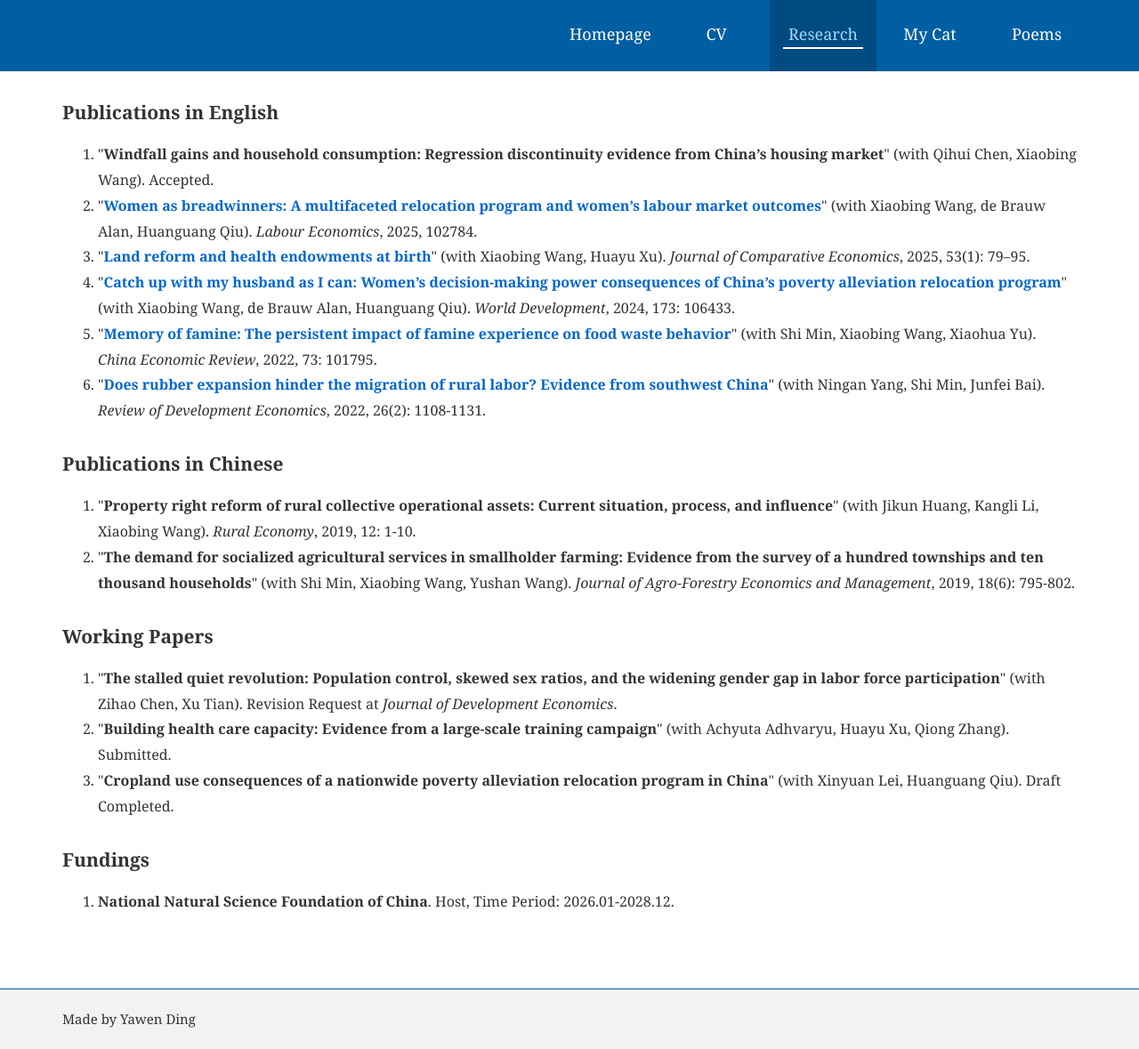
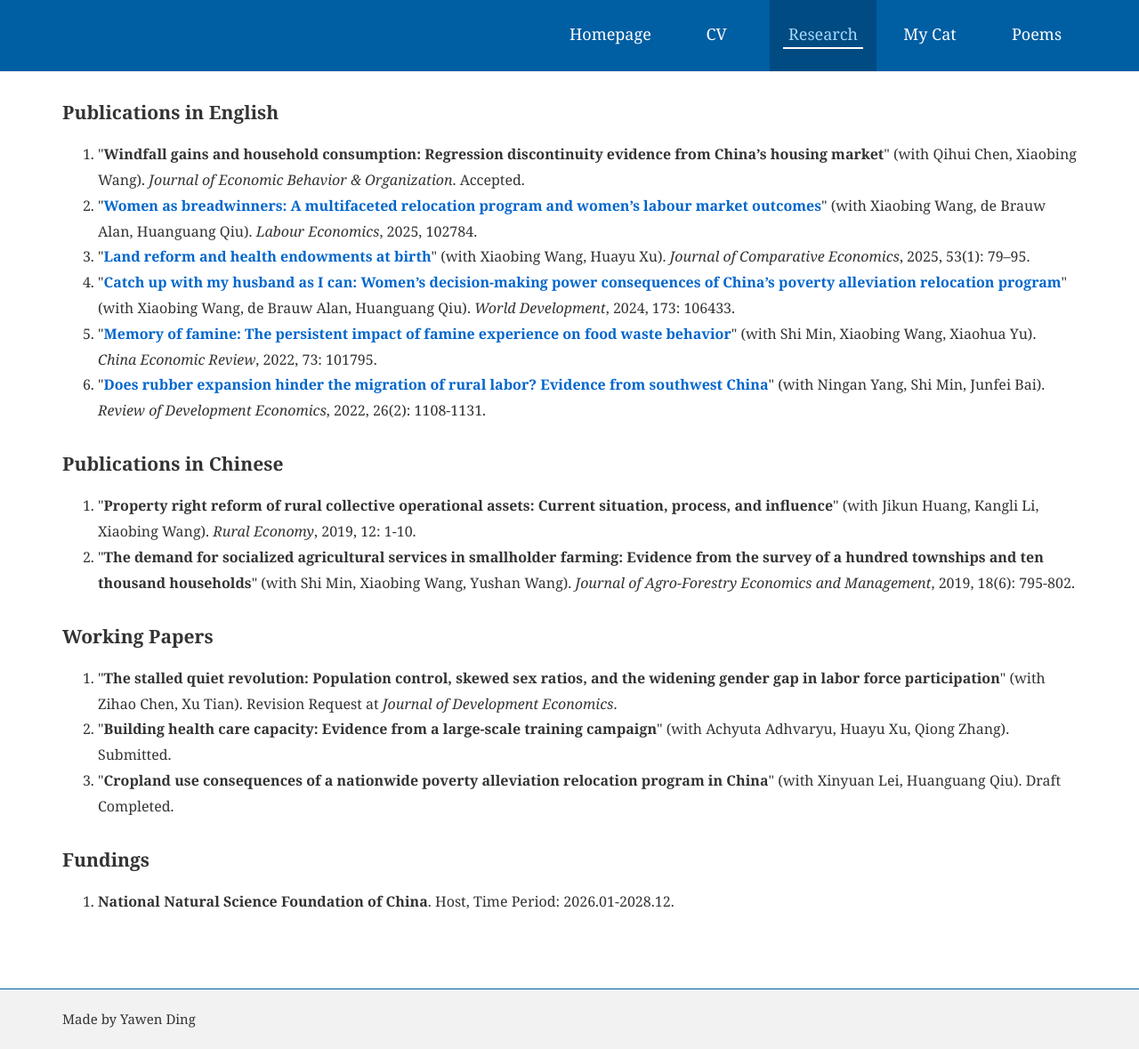
Before and after one commit to YawenDing/yawending.github.io, a Jekyll site: the page built from pages/_research/index.md, in a window 1280 px wide. Shown: the whole page at 89% size. Built offline with Jekyll 4.4.1, drawn with Linux system fonts in a browser that asks for light colours.

Commit message:
Update index.md

```diff
--- a/pages/_research/index.md
+++ b/pages/_research/index.md
@@ -7,7 +7,7 @@ no_heading: true
 ## Publications in English
 
 <ol>
-<li>"<b>Windfall gains and household consumption: Regression discontinuity evidence from China’s housing market</b>" (with Qihui Chen, Xiaobing Wang). Accepted.</li>
+<li>"<b>Windfall gains and household consumption: Regression discontinuity evidence from China’s housing market</b>" (with Qihui Chen, Xiaobing Wang). <i>Journal of Economic Behavior & Organization</i>. Accepted.</li>
 <li>
     "<a href="https://www.sciencedirect.com/science/article/abs/pii/S0927537125001083" target="_blank" rel="noopener"><b>Women as breadwinners: A multifaceted relocation program and women’s labour market outcomes</b></a>" (with Xiaobing Wang, de Brauw Alan, Huanguang Qiu). <i>Labour Economics</i>, 2025, 102784.
  </li>
```
